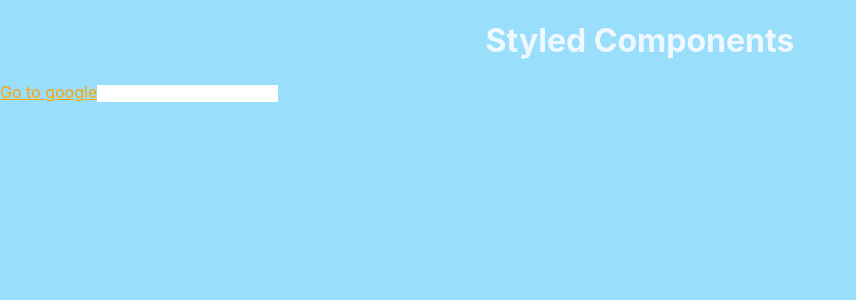
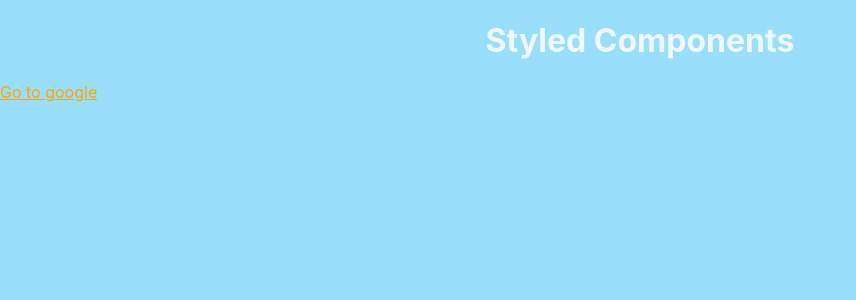
Before and after one commit to Ros-an/styled-components-practice, a React (Create React App) app: page / in a window 1280 px wide. Shown: the top 300 px of the page, without its empty margins (0-856 px from the left). Built offline with nearby package versions, Linux system fonts and the light colour scheme.

Commit message:
Revert "create input"

```diff
--- a/src/App.js
+++ b/src/App.js
@@ -8,15 +8,11 @@ const MainTitle = styled.h1`
 const Button = styled.a`
   color: orange;
 `;
-const Input = styled.input`
-  border: none;
-`;
 function App() {
   return (
     <div>
       <MainTitle>styled components</MainTitle>
       <Button href="https://google.com">Go to google</Button>
-      <Input />
     </div>
   );
 }
```
